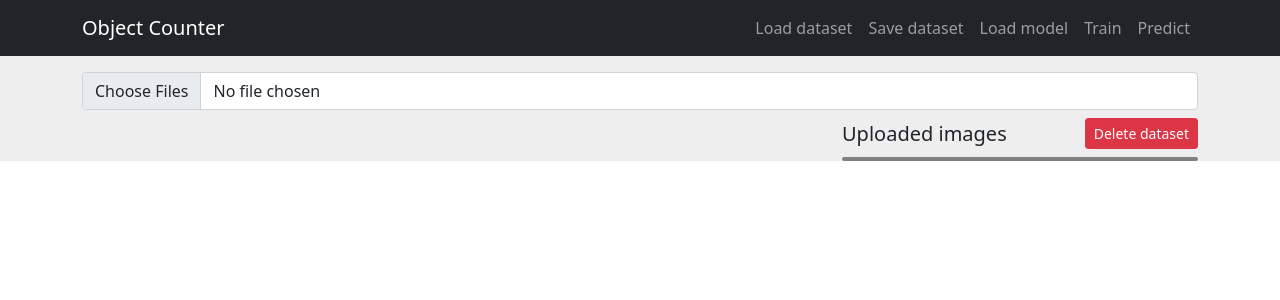
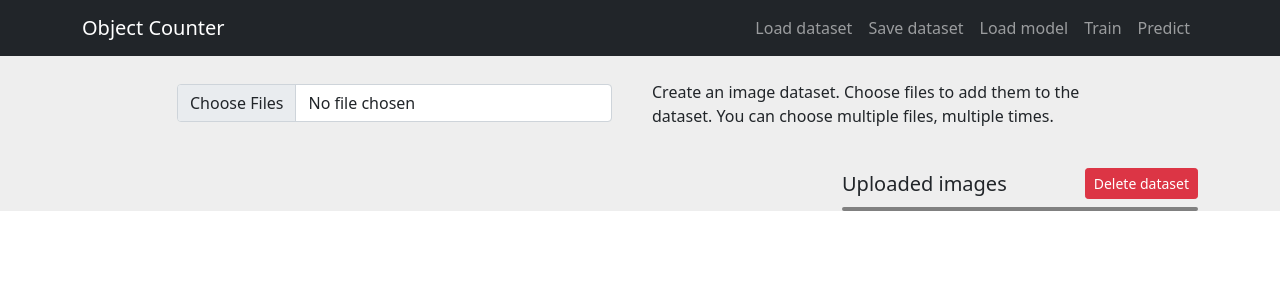
Before and after one commit to kkeroo/object_counter, a React (Create React App) app in the folder client/: page / in a window 1280 px wide. Shown: the top 300 px of the page. Built offline with nearby package versions, Linux system fonts and the light colour scheme.

Commit message:
Izboljšan izgled.

```diff
--- a/client/src/components/LoadDataset.js
+++ b/client/src/components/LoadDataset.js
@@ -8,6 +8,7 @@ import Col from 'react-bootstrap/Col';
 import ListGroup from 'react-bootstrap/ListGroup';
 import Button from 'react-bootstrap/Button';
 import Stack from 'react-bootstrap/Stack';
+import Alert from 'react-bootstrap/Alert';
 
 const LoadDataset = () => {
     const [images, setImages] = useState(new Array());
@@ -33,18 +34,32 @@ const LoadDataset = () => {
         <div className="LoadDataset">
             <Navbar></Navbar>
             <Container className="mt-3">
-                <Form className='file-input'>
-                    <Form.Group controlId="formFile" className="mb-2">
-                        <Form.Control type="file" multiple accept=".jpg" onChange={(e) => {imageSelected(e);}}/>
-                    </Form.Group>
-                </Form>
+                <Row className="mb-4 mt-4">
+                    <Col lg="1"></Col>
+                    <Col lg="10">
+                        <Row>
+                            <Col>
+                                <Form className='file-input me-3 mt-1'>
+                                    <Form.Group controlId="formFile" className="mb-2">
+                                        <Form.Control type="file" multiple accept=".jpg" onChange={(e) => {imageSelected(e);}}/>
+                                    </Form.Group>
+                                </Form>
+                            </Col>
+                            <Col>
+                                <p className="" variant="light">Create an image dataset. Choose files to add them to the dataset. You can choose
+                                multiple files, multiple times.</p>
+                            </Col>
+                        </Row>
+                    </Col>
+                    <Col lg="1"></Col>
+                </Row>
                 <Row>
                     <Col sm="2" lg="2"></Col>
                     <Col sm="6" lg="6">
                         <img className="preview-image" src={previewImage != "" ? URL.createObjectURL(previewImage) : ""}/>
                     </Col>
                     <Col sm="4" lg="4" className="images-list-container">
-                        <Stack direction='horizontal' gap="3" className="s">
+                        <Stack direction='horizontal' gap="3">
                             <h5>Uploaded images</h5>
                             <Button size="sm" className="btn-danger mb-2 ms-auto" onClick={() => {deleteDataset();}}>Delete dataset</Button>
                         </Stack>
```
